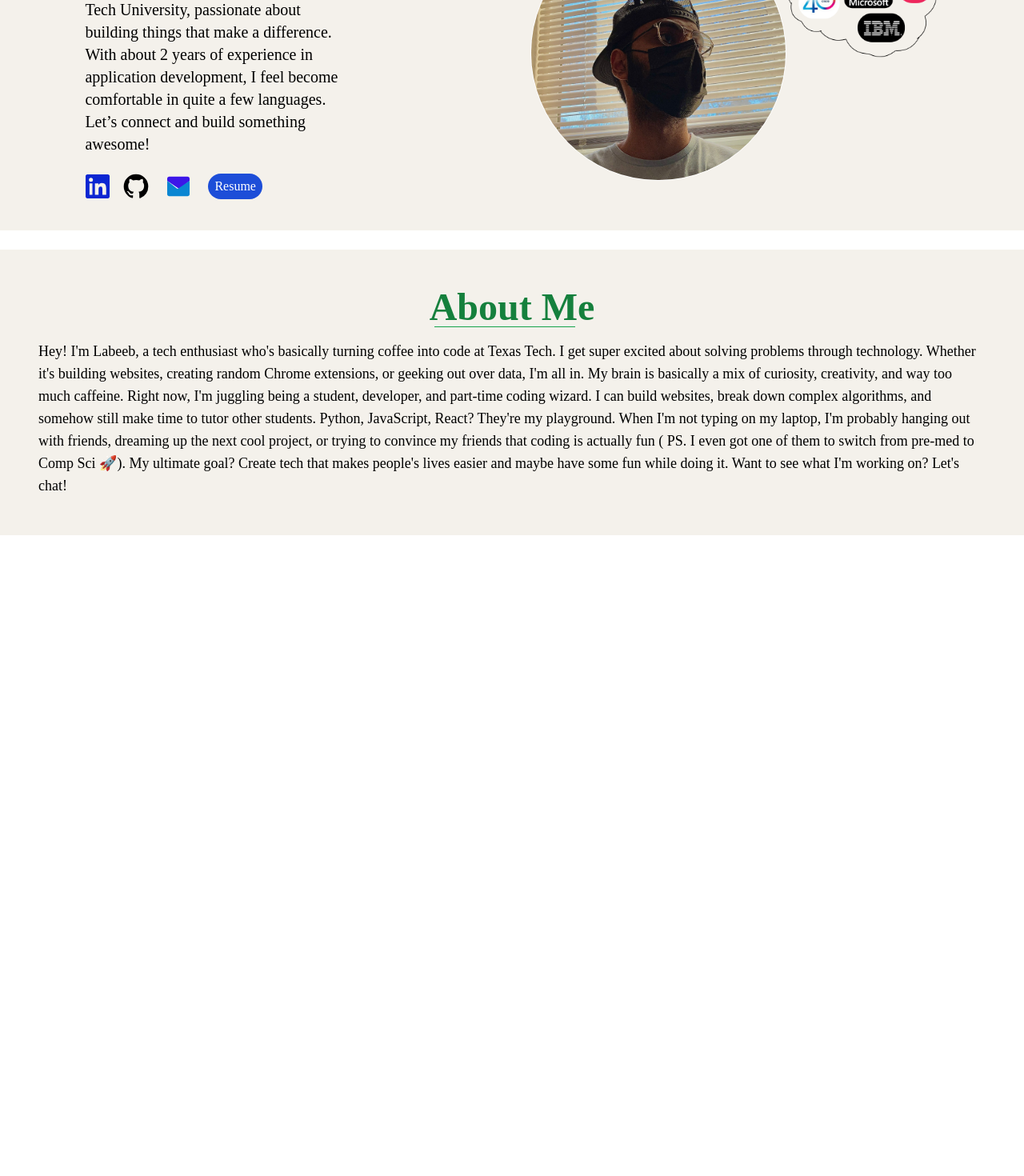
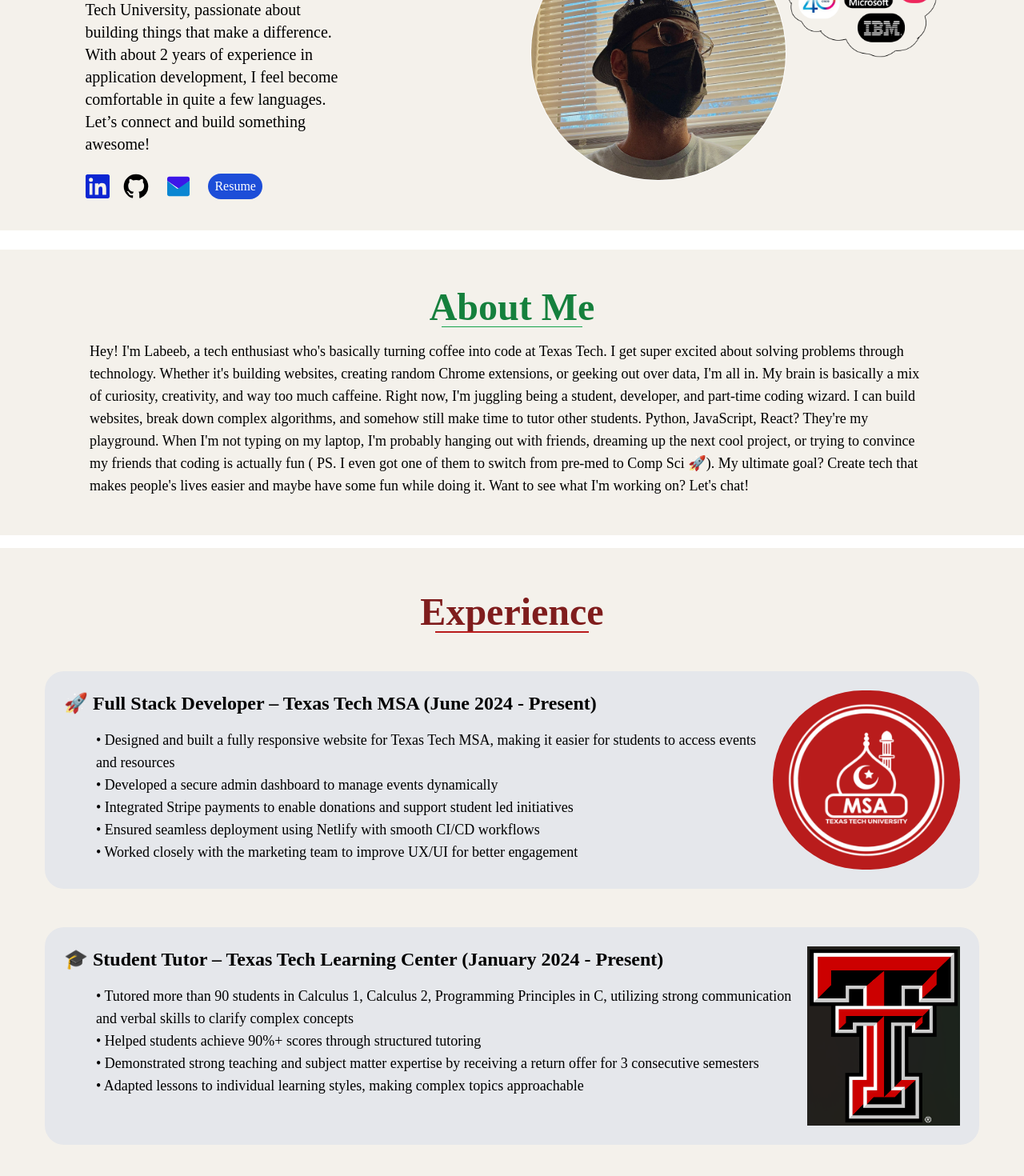
Before and after one commit to lbm-realty/portfolio, a React (Create React App) app: page / in a window 1280 px wide. Shown: the part 222-1692 px from the top of the page at 80% size. Before the commit the page ends 891 px from the top, so only its background shows below. Built offline with nearby package versions, Linux system fonts and the light colour scheme.

Commit message:
Experience section added

```diff
--- a/src/components/about.jsx
+++ b/src/components/about.jsx
@@ -2,14 +2,16 @@
   return (
     <div style={{ fontFamily: "Times New Roman" }}
         className="pt-6">
-      <div className="p-12 felx-col bg-offWhite">
+      <div className="p-12 flex-col bg-offWhite">
+        <div className="flex flex-col justify-center items-center">
         <h2
-          className="text-green-700 font-bold text-5xl justify-center flex"
+          className="text-green-700 font-bold text-5xl flex"
         >
           About Me
         </h2>
-        <div className="h-[1px] w-44 ml-[495px] bg-green-600 text-black"></div>
-        <div className="pt-4 text-lg">
+        <div className="h-[1px] w-44 bg-green-600 text-black"></div>
+        </div>
+        <div className="pr-16 pl-16 pt-4 text-lg">
           Hey! I'm Labeeb, a tech enthusiast who's basically turning coffee into
           code at Texas Tech. I get super excited about
           solving problems through technology. Whether it's building websites,
--- /dev/null
+++ b/src/components/experience.jsx
@@ -0,0 +1,107 @@
+import msa_logo from "../images/msa-logo.png";
+import ttu_logo from "../images/ttu-logo.png";
+
+const Experience = () => {
+    const days = ["Monday", "Tuesday", "Wednesday", "Thursday", "Friday", "Saturday", "Sunday"];
+    const times = ["Day Off", "10:00 - 02:00", "Day Off", "10:00 - 02:00", "Day Off", "02:00 - 06:00", "02:00 - 06:00"];
+
+  return (
+    <div style={{ fontFamily: "Times New Roman" }} className="pt-4">
+      <div className="bg-offWhite p-14">
+        <div className="flex flex-col items-center">
+        <h2 className="text-red-900 justify-center text-bold text-5xl font-bold">
+          Experience
+        </h2>
+        <div className="h-[1.5px] bg-red-700 w-48"></div>
+        </div>
+        {/* <div> */}
+          <div className="pt-12">
+            <div className="relative bg-gray-200 p-6 rounded-3xl cursor-pointer hover:scale-105 duration-500">
+              <div className="flex justify-between">
+                <div>
+                  <h2 className="font-bold text-2xl">
+                    🚀 Full Stack Developer – Texas Tech MSA (June 2024 -
+                    Present)
+                  </h2>
+                  <div className="text-lg pt-4 pl-10">
+                    • Designed and built a fully responsive website for Texas
+                    Tech MSA, making it easier for students to access events and
+                    resources
+                    <br />
+                    • Developed a secure admin dashboard to manage events
+                    dynamically
+                    <br />
+                    • Integrated Stripe payments to enable donations and support
+                    student led initiatives
+                    <br />
+                    • Ensured seamless deployment using Netlify with smooth
+                    CI/CD workflows
+                    <br />• Worked closely with the marketing team to improve
+                    UX/UI for better engagement
+                  </div>
+                </div>
+                <div>
+                <img
+                  className="w-64 bg-red-700 h-56 rounded-full"
+                  src={msa_logo}
+                  alt="msa-logo"
+                />
+                </div>
+              </div>
+              <div className="flex items-center justify-center h-[260px] bottom-1 w-[870px] absolute bg-gray-200 text-3xl text-blue-950 opacity-0 hover:opacity-90">
+                <a href="www.ttumsa.org" className="">
+                  Visit Website🔗
+                </a>
+              </div>
+            </div>
+          {/* </div> */}
+          <div className="pt-12">
+            <div className="bg-gray-200 p-6 rounded-3xl flex cursor-pointer hover:scale-105 duration-500 relative">
+              <div className="flex justify-between">
+                <div>
+                  <h2 className="font-bold text-2xl">
+                  🎓 Student Tutor – Texas Tech Learning Center (January 2024 - Present)
+                  </h2>
+                  <div className="text-lg pt-4 pl-10">
+                  • Tutored more than 90 students in Calculus 1, Calculus 2, Programming Principles in C, utilizing strong
+                  communication and verbal skills to clarify complex concepts
+                  <br />
+                  • Helped students achieve 90%+ scores through structured tutoring
+                  <br />
+                  • Demonstrated strong teaching and subject matter expertise by receiving a return offer for 3 consecutive semesters
+                  <br />
+                  • Adapted lessons to individual learning styles, making complex topics approachable
+                  </div>
+                </div>
+                <img
+                  className="bg-red-700 h-56"
+                  src={ttu_logo}
+                  alt="ttu-logo"
+                />
+              </div>
+              <div className="flex h-[265px] flex-col bottom-1 absolute justify-center items-center opacity-0 w-[910px] hover:opacity-95 hover:bg-gray-200">
+              <div className="flex">
+                <h2 className="text-3xl font-bold pr-8">📅:</h2>
+                <div className="flex flex-wrap items-center justify-center">
+                {days.map((day, index) => (
+                <div className="text-md flex flex-col items-center justify-center pr-[34px]">
+                    <h4>{day}</h4>
+                    <h4>{times[index]}</h4>
+                </div>
+                ))}
+                </div>
+              </div>
+              <div className="flex items-center">
+                <h2 className="text-3xl pt-2 pr-8 font-bold">📍:</h2>
+                <p className="pt-3 text-md">Drane Hall, 2515 15th St, Lubbock, TX 79409</p>
+              </div>
+              </div>
+              </div>
+          </div>
+          </div>
+      </div>
+    </div>
+  );
+};
+
+export default Experience;
--- a/src/pages/home.jsx
+++ b/src/pages/home.jsx
@@ -1,6 +1,7 @@
 import Navbar from "../components/navbar";
 import PictureAndPara from "../components/picture-para";
 import About from "../components/about";
+import Experience from "../components/experience";
 
 const Home = () => {
     return (
@@ -8,6 +9,7 @@
         <Navbar />
         <PictureAndPara />
         <About />
+        <Experience />
         </>
     )
 }
```
Also changed, not shown: src/images/msa-logo.png (added), src/images/ttu-logo.png (added).
